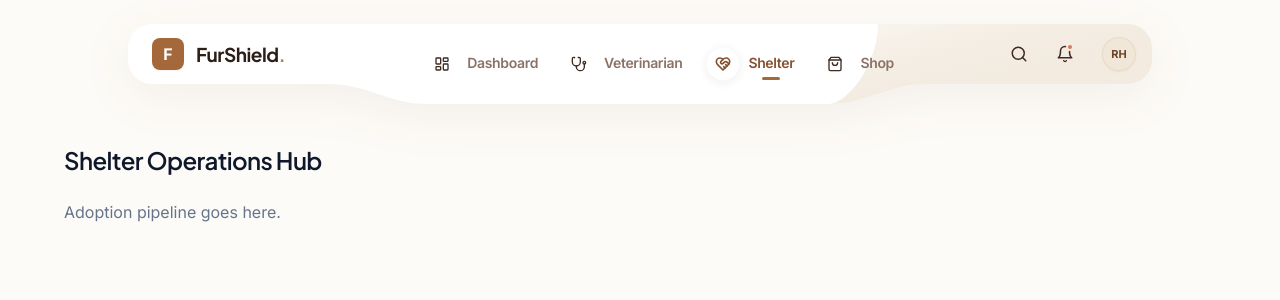
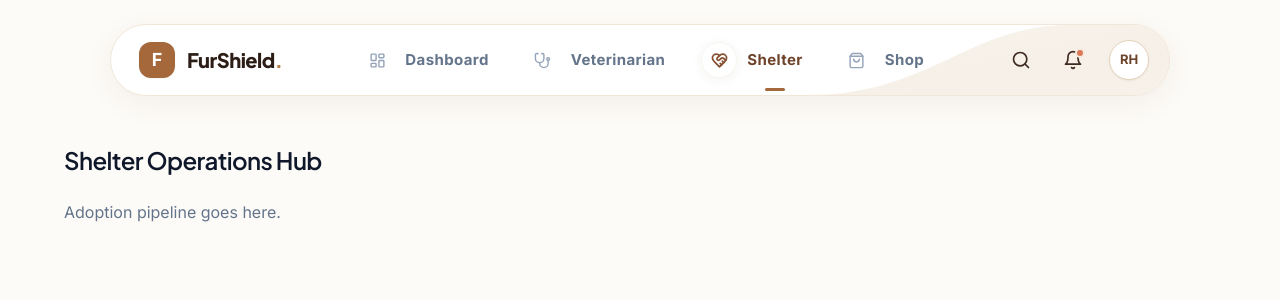
Before and after one commit to Aaliyanamir/Fur-Sheild, a React (Vite) app in the folder frontend/: page /shelter in a window 1280 px wide. Shown: the top 300 px of the page. Built offline with nearby package versions, Linux system fonts and the light colour scheme.

Commit message:
fix(ui): overhaul navbar architecture with precise css geometry to guarantee reference match without distortion

```diff
--- a/frontend/src/components/molecules/Navbar.jsx
+++ b/frontend/src/components/molecules/Navbar.jsx
@@ -12,109 +12,87 @@ export default function Navbar() {
   ];
 
   return (
-    <div className="fixed top-6 left-0 right-0 z-50 flex justify-center px-4 pointer-events-none">
+    <div className="fixed top-6 left-0 right-0 z-50 flex justify-center px-6 pointer-events-none">
 
       {/*
-        Container with precise drop-shadow.
-        The SVG inside will cast this shadow naturally outlining the custom curves.
+        PERFECT CSS PILL CONTAINER
+        No SVG distortion. Perfectly crisp rounded-full pill with overflow-hidden.
       */}
-      <header className="relative w-full max-w-5xl h-[80px] pointer-events-auto filter drop-shadow-[0_12px_24px_rgba(90,56,37,0.06)]">
+      <header className="relative w-full max-w-[1060px] h-[72px] bg-white rounded-full shadow-[0_8px_30px_rgb(90,56,37,0.06)] border border-camel-100 flex items-center justify-between overflow-hidden pointer-events-auto">
 
-        {/* EXACT GEOMETRY: SVG Background */}
-        <div className="absolute inset-0 w-full h-full z-0">
-          <svg viewBox="0 0 1024 80" className="w-full h-full" preserveAspectRatio="none" xmlns="http://www.w3.org/2000/svg">
+        {/*
+          RIGHT ZONE SWOOP BACKGROUND
+          Fixed width SVG inside the overflow-hidden container. Never distorts.
+        */}
+        <div className="absolute top-0 right-0 h-full w-[360px] z-0 pointer-events-none">
+          <svg viewBox="0 0 360 72" className="w-full h-full" preserveAspectRatio="none">
             <defs>
-              <linearGradient id="rightZone" x1="0" y1="0" x2="1" y2="1">
-                <stop offset="0%" stopColor="#F9F6F0" stopOpacity="1" />
-                <stop offset="100%" stopColor="#E4D1B9" stopOpacity="0.4" />
+              <linearGradient id="camelSwoop" x1="0" y1="0" x2="1" y2="1">
+                <stop offset="0%" stopColor="#FAF7F2" stopOpacity="1" />
+                <stop offset="100%" stopColor="#EADDCB" stopOpacity="0.4" />
               </linearGradient>
             </defs>
-
-            {/* Main White Body with Left/Right Thin zones and Center Deep zone */}
-            <path d="
-              M 24 0
-              L 1000 0
-              C 1013.25 0, 1024 10.75, 1024 24
-              L 1024 36
-              C 1024 49.25, 1013.25 60, 1000 60
-              L 800 60
-              C 760 60, 740 80, 700 80
-              L 300 80
-              C 260 80, 240 60, 200 60
-              L 24 60
-              C 10.75 60, 0 49.25, 0 36
-              L 0 24
-              C 0 10.75, 10.75 0, 24 0
-              Z
-            " fill="white" />
-
-            {/* The Right-Side Swooping Zone */}
-            <path d="
-              M 750 0
-              C 750 40, 720 80, 700 80
-              C 740 80, 760 60, 800 60
-              L 1000 60
-              C 1013.25 60, 1024 49.25, 1024 36
-              L 1024 24
-              C 1024 10.75, 1013.25 0, 1000 0
-              Z
-            " fill="url(#rightZone)" />
+            <path
+              d="M0,72 C120,72 160,0 260,0 L360,0 L360,72 Z"
+              fill="url(#camelSwoop)"
+            />
           </svg>
         </div>
 
-        {/* Foreground Content */}
-        <div className="relative z-10 flex items-start justify-between w-full h-full">
+        {/*
+          FOREGROUND CONTENT
+        */}
+        <div className="relative z-10 flex items-center justify-between w-full h-full px-2">
 
-          {/* Left: Logo (Centered in the 60px height part) */}
-          <div className="flex items-center gap-3 pl-6 pr-8 h-[60px]">
-            <div className="w-8 h-8 rounded-lg bg-camel-600 flex items-center justify-center shadow-sm">
-              <span className="text-white font-bold text-[16px] leading-none">F</span>
+          {/* Left: Logo */}
+          <div className="flex items-center gap-3 pl-5 pr-8">
+            <div className="w-9 h-9 rounded-xl bg-camel-600 flex items-center justify-center shadow-sm">
+              <span className="text-white font-bold text-lg leading-none">F</span>
             </div>
-            <span className="font-display font-bold text-[19px] text-espresso-900 tracking-tight">
+            <span className="font-display font-extrabold text-[20px] text-espresso-900 tracking-tight">
               FurShield<span className="text-camel-500">.</span>
             </span>
           </div>
 
-          {/* Center: Navigation (Centered in the 80px height part) */}
-          <nav className="flex items-center gap-6 h-[80px] px-4">
+          {/* Center: Navigation */}
+          <nav className="flex items-center gap-1 h-full">
             {navItems.map((item) => {
               const Icon = item.icon;
               return (
                 <NavLink
                   key={item.name}
                   to={item.path}
-                  className="relative group flex items-center justify-center h-full"
+                  className="relative group h-full flex items-center px-4"
                 >
                   {({ isActive }) => (
-                    <div className="flex items-center gap-2">
+                    <div className="flex items-center gap-2.5">
 
-                      {/* Icon inside a shadow circle when active */}
+                      {/* Icon Container */}
                       <div className={cn(
-                        "w-[34px] h-[34px] rounded-full flex items-center justify-center transition-all duration-300",
+                        "w-[36px] h-[36px] rounded-full flex items-center justify-center transition-all duration-300",
                         isActive
-                          ? "bg-white shadow-[0_2px_10px_rgba(90,56,37,0.08)] border border-slate-50 text-camel-700"
-                          : "bg-transparent text-espresso-400 group-hover:text-camel-600 group-hover:bg-camel-50/50"
+                          ? "bg-white shadow-[0_2px_12px_rgba(90,56,37,0.06)] border border-camel-50 text-camel-700"
+                          : "bg-transparent text-slate-400 group-hover:text-camel-600 group-hover:bg-camel-50/50"
                       )}>
-                        <Icon size={16} strokeWidth={isActive ? 2.5 : 2} />
+                        <Icon size={17} strokeWidth={isActive ? 2.5 : 2} />
                       </div>
 
-                      {/* Text & Underline Stack */}
-                      <div className="flex flex-col items-center pt-1">
+                      {/* Text & Underline */}
+                      <span className={cn(
+                        "relative text-[15px] font-bold transition-colors duration-300 tracking-wide",
+                        isActive ? "text-camel-800" : "text-slate-500 group-hover:text-camel-700"
+                      )}>
+                        {item.name}
+
+                        {/*
+                          Active Underline
+                          Perfectly centered under the text only. Absolute positioned so it never breaks flex alignment.
+                        */}
                         <span className={cn(
-                          "text-[14px] font-semibold transition-colors duration-300 tracking-tight",
-                          isActive ? "text-camel-700" : "text-espresso-500 group-hover:text-camel-700"
-                        )}>
-                          {item.name}
-                        </span>
-
-                        {/* Reference-Perfect Underline centered beneath the text */}
-                        <div className="h-[3px] mt-1 flex justify-center w-full">
-                          <div className={cn(
-                            "h-full rounded-full bg-camel-600 transition-all duration-300",
-                            isActive ? "w-[18px] opacity-100" : "w-0 opacity-0"
-                          )}></div>
-                        </div>
-                      </div>
+                          "absolute -bottom-[20px] left-1/2 -translate-x-1/2 h-[3px] rounded-full bg-camel-600 transition-all duration-300",
+                          isActive ? "w-[20px] opacity-100" : "w-0 opacity-0"
+                        )}></span>
+                      </span>
 
                     </div>
                   )}
@@ -123,19 +101,19 @@ export default function Navbar() {
             })}
           </nav>
 
-          {/* Right: Actions (Centered in the 60px height part) */}
-          <div className="flex items-center gap-3 pr-4 h-[60px]">
-            <button className="p-2 text-espresso-600 hover:text-camel-800 transition-colors rounded-full hover:bg-white/40">
-              <Search size={18} strokeWidth={2} />
+          {/* Right: Actions */}
+          <div className="flex items-center gap-3 pr-3 pl-8">
+            <button className="p-2.5 text-espresso-600 hover:text-camel-800 transition-colors rounded-full hover:bg-white/50">
+              <Search size={20} strokeWidth={2} />
             </button>
 
-            <button className="relative p-2 text-espresso-600 hover:text-camel-800 transition-colors rounded-full hover:bg-white/40">
-              <Bell size={18} strokeWidth={2} />
-              <span className="absolute top-1.5 right-2 w-2 h-2 rounded-full bg-accent-500 border-2 border-[#F6EBE0]"></span>
+            <button className="relative p-2.5 text-espresso-600 hover:text-camel-800 transition-colors rounded-full hover:bg-white/50">
+              <Bell size={20} strokeWidth={2} />
+              <span className="absolute top-2 right-2 w-2.5 h-2.5 rounded-full bg-accent-500 border-[2.5px] border-[#F6EBE0]"></span>
             </button>
 
-            <div className="w-[34px] h-[34px] rounded-full bg-camel-100/80 border border-camel-200/60 flex items-center justify-center ml-2 cursor-pointer hover:bg-white transition-all shadow-sm text-camel-800">
-              <span className="text-[11px] font-bold">RH</span>
+            <div className="w-[40px] h-[40px] rounded-full bg-white border border-camel-200 flex items-center justify-center ml-1 cursor-pointer hover:shadow-md transition-all shadow-sm">
+              <span className="text-[13px] font-black text-camel-800">RH</span>
             </div>
           </div>
 
```
